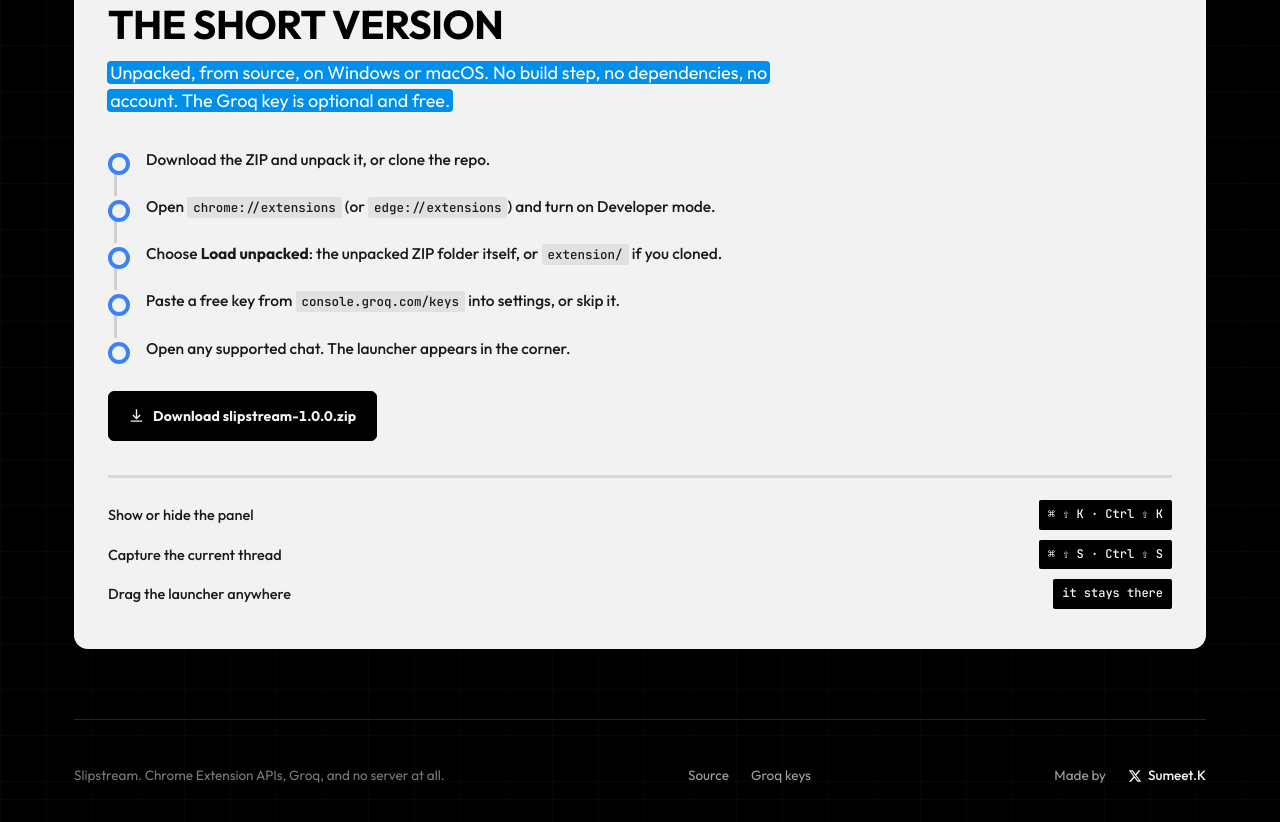
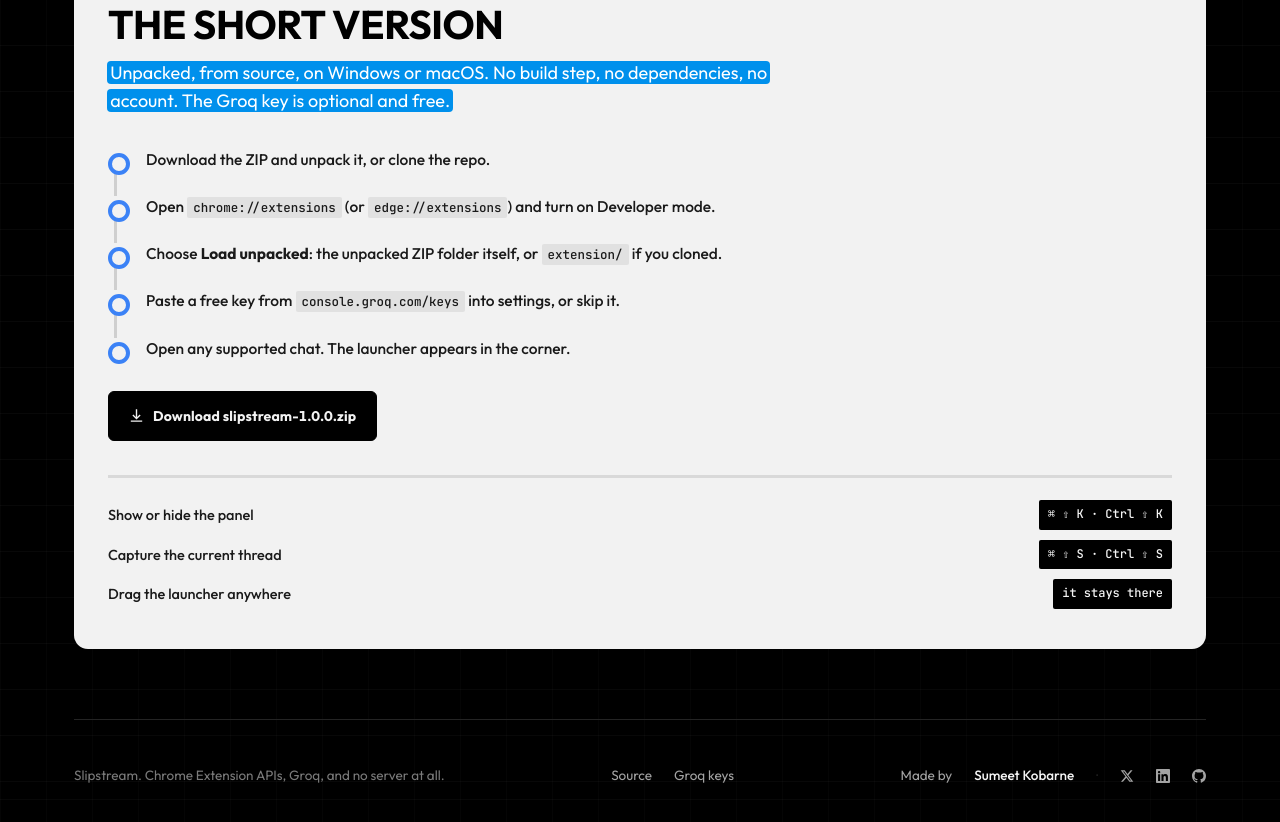
Before and after one commit to sumeetdk16/SLIP-STREAM, a browser extension: page web/index.html in a window 1280 px wide. Shown: the part 6418-7240 px from the top of the page. Drawn offline with Linux system fonts and the light colour scheme.

Commit message:
feat: add LinkedIn and portfolio links to footer
- Added full name 'Sumeet Kobarne' linked to portfolio
- Added LinkedIn profile link with icon
- Added GitHub profile link with icon
- Improved social links layout with icons only
- All links open in new tabs with proper security

```diff
--- a/web/index.html
+++ b/web/index.html
@@ -1294,11 +1294,24 @@
       <a href="https://console.groq.com/keys" rel="noopener">Groq keys</a>
       <span class="sp"></span>
       <span style="color: var(--dim);">Made by</span>
-      <a href="https://x.com/sumeetcodes" target="_blank" rel="noopener" style="display: inline-flex; align-items: center; gap: 6px; color: var(--text); font-weight: 500;">
+      <a href="https://sumeet-kobarne-portfolio.vercel.app/" target="_blank" rel="noopener" style="display: inline-flex; align-items: center; gap: 6px; color: var(--text); font-weight: 500;">
+        Sumeet Kobarne
+      </a>
+      <span style="color: var(--hair);">·</span>
+      <a href="https://x.com/sumeetcodes" target="_blank" rel="noopener" title="X (Twitter)" style="display: inline-flex; align-items: center; gap: 6px; color: var(--dim);">
         <svg width="14" height="14" viewBox="0 0 24 24" fill="currentColor" aria-hidden="true">
           <path d="M18.244 2.25h3.308l-7.227 8.26 8.502 11.24H16.17l-5.214-6.817L4.99 21.75H1.68l7.73-8.835L1.254 2.25H8.08l4.713 6.231zm-1.161 17.52h1.833L7.084 4.126H5.117z"/>
         </svg>
-        Sumeet.K
+      </a>
+      <a href="https://www.linkedin.com/in/sumeet-kobarne" target="_blank" rel="noopener" title="LinkedIn" style="display: inline-flex; align-items: center; gap: 6px; color: var(--dim);">
+        <svg width="14" height="14" viewBox="0 0 24 24" fill="currentColor" aria-hidden="true">
+          <path d="M20.447 20.452h-3.554v-5.569c0-1.328-.027-3.037-1.852-3.037-1.853 0-2.136 1.445-2.136 2.939v5.667H9.351V9h3.414v1.561h.046c.477-.9 1.637-1.85 3.37-1.85 3.601 0 4.267 2.37 4.267 5.455v6.286zM5.337 7.433c-1.144 0-2.063-.926-2.063-2.065 0-1.138.92-2.063 2.063-2.063 1.14 0 2.064.925 2.064 2.063 0 1.139-.925 2.065-2.064 2.065zm1.782 13.019H3.555V9h3.564v11.452zM22.225 0H1.771C.792 0 0 .774 0 1.729v20.542C0 23.227.792 24 1.771 24h20.451C23.2 24 24 23.227 24 22.271V1.729C24 .774 23.2 0 22.222 0h.003z"/>
+        </svg>
+      </a>
+      <a href="https://github.com/sumeetdk16" target="_blank" rel="noopener" title="GitHub Profile" style="display: inline-flex; align-items: center; gap: 6px; color: var(--dim);">
+        <svg width="14" height="14" viewBox="0 0 16 16" fill="currentColor" aria-hidden="true">
+          <path d="M8 0C3.58 0 0 3.58 0 8c0 3.54 2.29 6.53 5.47 7.59.4.07.55-.17.55-.38 0-.19-.01-.82-.01-1.49-2.01.37-2.53-.49-2.69-.94-.09-.23-.48-.94-.82-1.13-.28-.15-.68-.52-.01-.53.63-.01 1.08.58 1.23.82.72 1.21 1.87.87 2.33.66.07-.52.28-.87.51-1.07-1.78-.2-3.64-.89-3.64-3.95 0-.87.31-1.59.82-2.15-.08-.2-.36-1.02.08-2.12 0 0 .67-.21 2.2.82.64-.18 1.32-.27 2-.27.68 0 1.36.09 2 .27 1.53-1.04 2.2-.82 2.2-.82.44 1.1.16 1.92.08 2.12.51.56.82 1.27.82 2.15 0 3.07-1.87 3.75-3.65 3.95.29.25.54.73.54 1.48 0 1.07-.01 1.93-.01 2.2 0 .21.15.46.55.38A8.013 8.013 0 0016 8c0-4.42-3.58-8-8-8z"/>
+        </svg>
       </a>
     </footer>
   </div>
```
